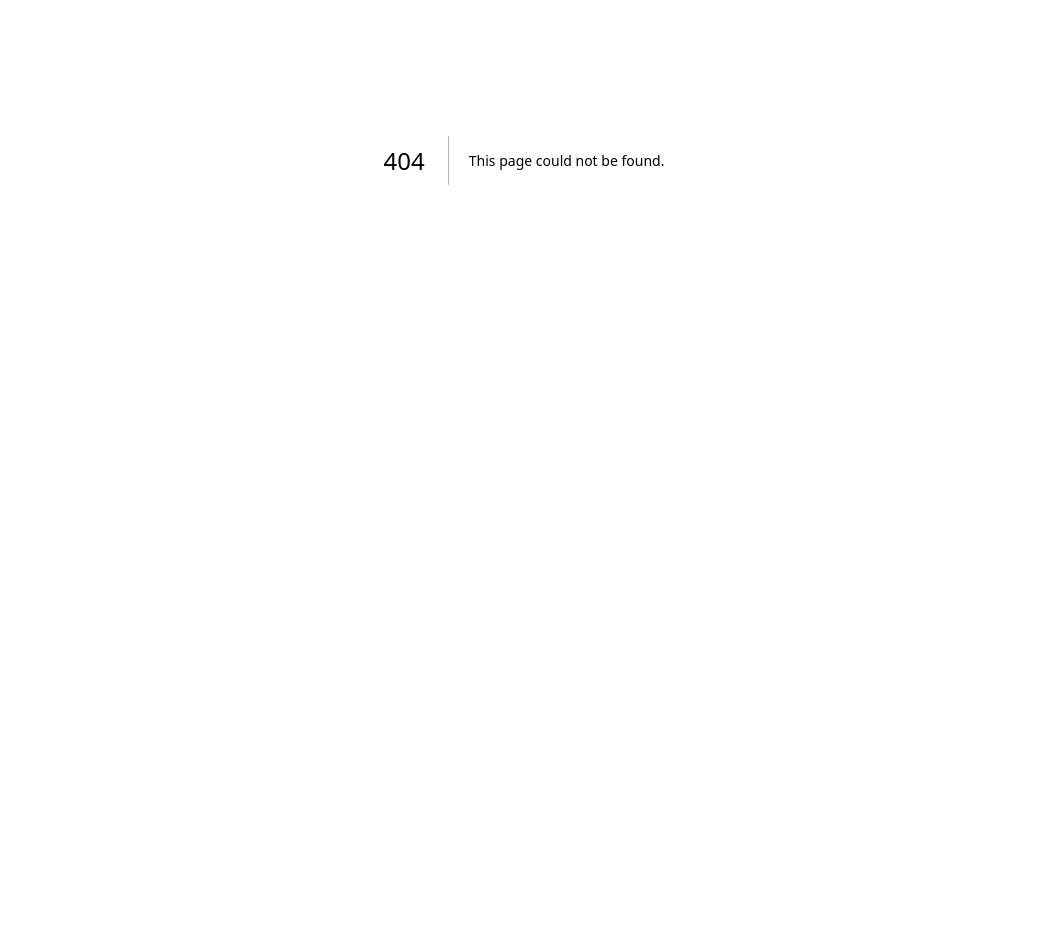
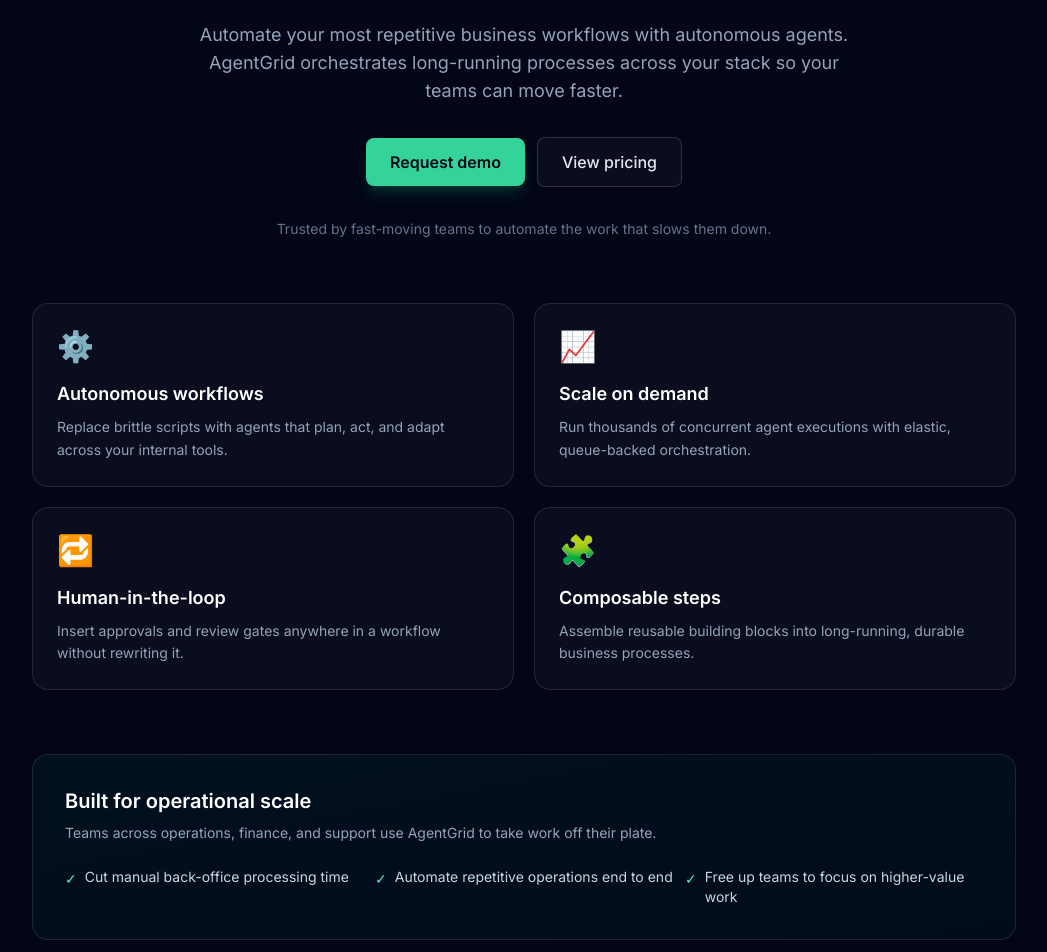
Before and after one commit to rajashekarcs2023/path-finder-0, a Next.js app: page /demo-site/enterprise in a window 1280 px wide. Before the commit this address had no page. Shown: the part 240-1192 px from the top of the page, without its empty margins (116-1163 px from the left). Before the commit the page ends 800 px from the top, so only its background shows below. Built offline with nearby package versions, Linux system fonts and the light colour scheme.

Commit message:
demo enterprise

```diff
--- /dev/null
+++ b/src/app/demo-site/enterprise/page.tsx
@@ -0,0 +1,160 @@
+import Link from "next/link";
+import DemoSiteLayout from "@/components/DemoSiteLayout";
+
+type Capability = {
+  emoji: string;
+  title: string;
+  description: string;
+};
+
+const CAPABILITIES: Capability[] = [
+  {
+    emoji: "⚙️",
+    title: "Autonomous workflows",
+    description:
+      "Replace brittle scripts with agents that plan, act, and adapt across your internal tools.",
+  },
+  {
+    emoji: "📈",
+    title: "Scale on demand",
+    description:
+      "Run thousands of concurrent agent executions with elastic, queue-backed orchestration.",
+  },
+  {
+    emoji: "🔁",
+    title: "Human-in-the-loop",
+    description:
+      "Insert approvals and review gates anywhere in a workflow without rewriting it.",
+  },
+  {
+    emoji: "🧩",
+    title: "Composable steps",
+    description:
+      "Assemble reusable building blocks into long-running, durable business processes.",
+  },
+];
+
+const OUTCOMES: string[] = [
+  "Cut manual back-office processing time",
+  "Automate repetitive operations end to end",
+  "Free up teams to focus on higher-value work",
+];
+
+export default function EnterprisePage() {
+  return (
+    <DemoSiteLayout active="Enterprise">
+      {/* Hero with prominent CTA */}
+      <section className="animate-fade-in-up text-center">
+        <span className="inline-flex items-center gap-2 rounded-full border border-teal-400/20 bg-teal-500/10 px-3 py-1 text-xs font-medium uppercase tracking-wider text-teal-300">
+          For Enterprise
+        </span>
+        <h1 className="mx-auto mt-5 max-w-3xl text-4xl font-bold tracking-tight text-white sm:text-5xl">
+          Workflow automation at scale
+        </h1>
+        <p className="mx-auto mt-5 max-w-2xl text-lg text-slate-400">
+          Automate your most repetitive business workflows with autonomous
+          agents. AgentGrid orchestrates long-running processes across your
+          stack so your teams can move faster.
+        </p>
+        <div className="mt-8 flex flex-col items-center justify-center gap-3 sm:flex-row">
+          <Link
+            href="/demo-site/enterprise/request-demo"
+            className="inline-flex items-center justify-center rounded-lg bg-emerald-400 px-6 py-3 text-base font-semibold text-slate-950 shadow-lg shadow-emerald-500/20 transition hover:bg-emerald-300"
+          >
+            Request demo
+          </Link>
+          <Link
+            href="/demo-site/pricing"
+            className="inline-flex items-center justify-center rounded-lg border border-white/15 bg-white/[0.03] px-6 py-3 text-base font-medium text-slate-200 transition hover:bg-white/[0.07]"
+          >
+            View pricing
+          </Link>
+        </div>
+
+        {/* Vague, unsubstantiated trust line */}
+        <p className="mt-8 text-sm text-slate-500">
+          Trusted by fast-moving teams to automate the work that slows them
+          down.
+        </p>
+      </section>
+
+      {/* Capabilities */}
+      <section className="mt-16">
+        <div className="grid gap-5 sm:grid-cols-2">
+          {CAPABILITIES.map((cap) => (
+            <div
+              key={cap.title}
+              className="rounded-2xl border border-white/10 bg-white/[0.03] p-6 transition hover:border-teal-400/30"
+            >
+              <span className="text-3xl" aria-hidden>
+                {cap.emoji}
+              </span>
+              <h3 className="mt-4 text-lg font-semibold text-white">
+                {cap.title}
+              </h3>
+              <p className="mt-2 text-sm leading-relaxed text-slate-400">
+                {cap.description}
+              </p>
+            </div>
+          ))}
+        </div>
+      </section>
+
+      {/* Outcomes — still vague, no proof */}
+      <section className="mt-16 rounded-2xl border border-white/10 bg-gradient-to-br from-teal-500/[0.06] to-emerald-500/[0.03] p-8">
+        <h2 className="text-xl font-semibold text-white">
+          Built for operational scale
+        </h2>
+        <p className="mt-2 max-w-2xl text-sm text-slate-400">
+          Teams across operations, finance, and support use AgentGrid to take
+          work off their plate.
+        </p>
+        <ul className="mt-6 grid gap-3 sm:grid-cols-3">
+          {OUTCOMES.map((outcome) => (
+            <li
+              key={outcome}
+              className="flex items-start gap-2 text-sm text-slate-300"
+            >
+              <span className="mt-0.5 text-teal-300" aria-hidden>
+                ✓
+              </span>
+              {outcome}
+            </li>
+          ))}
+        </ul>
+      </section>
+
+      {/* Second CTA */}
+      <section className="mt-16 text-center">
+        <h2 className="text-2xl font-semibold text-white">
+          See it on your own workflows
+        </h2>
+        <p className="mx-auto mt-2 max-w-md text-sm text-slate-400">
+          Book a walkthrough and we&apos;ll map AgentGrid to a process your team
+          runs today.
+        </p>
+        <Link
+          href="/demo-site/enterprise/request-demo"
+          className="mt-6 inline-flex items-center justify-center rounded-lg bg-emerald-400 px-6 py-3 text-base font-semibold text-slate-950 shadow-lg shadow-emerald-500/20 transition hover:bg-emerald-300"
+        >
+          Request demo
+        </Link>
+        <p className="mt-4 text-sm text-slate-500">
+          Curious about cost?{" "}
+          <Link
+            href="/demo-site/pricing"
+            className="text-teal-300 underline-offset-2 hover:underline"
+          >
+            See pricing
+          </Link>
+          .
+        </p>
+      </section>
+
+      {/* Tiny, easy-to-miss footnote — security details buried far from the CTA */}
+      <p className="mt-20 text-center text-[11px] text-slate-600">
+        Security &amp; compliance information available on request.
+      </p>
+    </DemoSiteLayout>
+  );
+}
```
